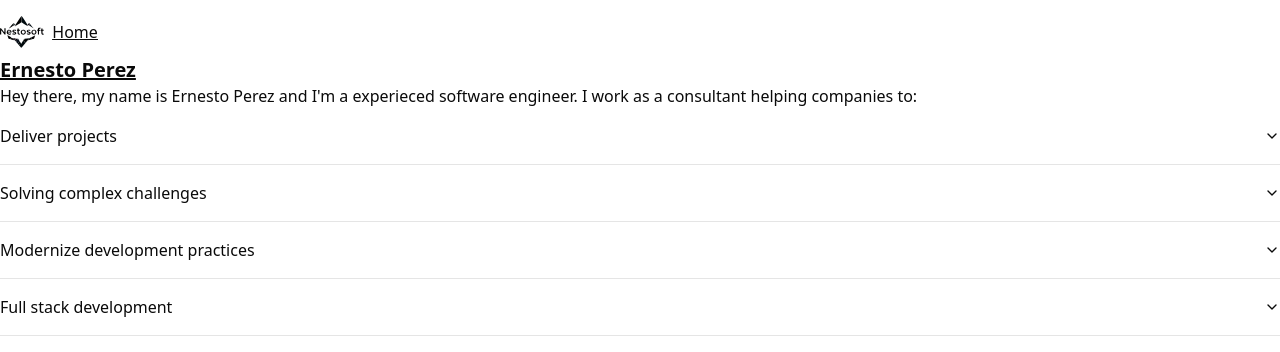
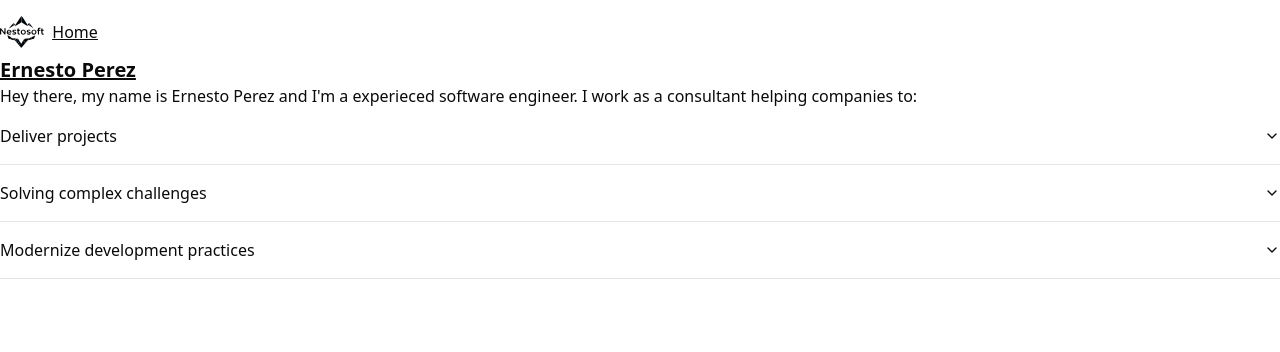
Before and after one commit to nestosoft/nestosoft_web, a React (Vite) app: page / in a window 1280 px wide. Shown: the top 352 px of the page. Built offline with nearby package versions, Linux system fonts and the light colour scheme.

Commit message:
update content

```diff
--- a/src/pages/Home.tsx
+++ b/src/pages/Home.tsx
@@ -29,14 +29,6 @@ const Home = ({}) => {
             and keep it updated, I will help to build automated CI/CD pipelines so the proccess of releasing new featues to production will be done with minimum risk.
             </AccordionContent>
           </AccordionItem>
-          <AccordionItem value="item-4">
-            <AccordionTrigger>Full stack development</AccordionTrigger>
-            <AccordionContent>
-            Real full stack development, from infrastructure to delivery, from solution architecture to project management. Not just the programming and/or testing.
-           Full software development cycle!! If I have to work in a different technology to make the project success, there I will be, if I have to step in to takes
-           a leadership role and talk to stakeholder, there I will be. If I have to do some manual testing there I will be.
-            </AccordionContent>
-          </AccordionItem>
         </Accordion>
       </>
     )
```
Also changed, not shown: 1 other file (tests, documents, lock files or other folders).
